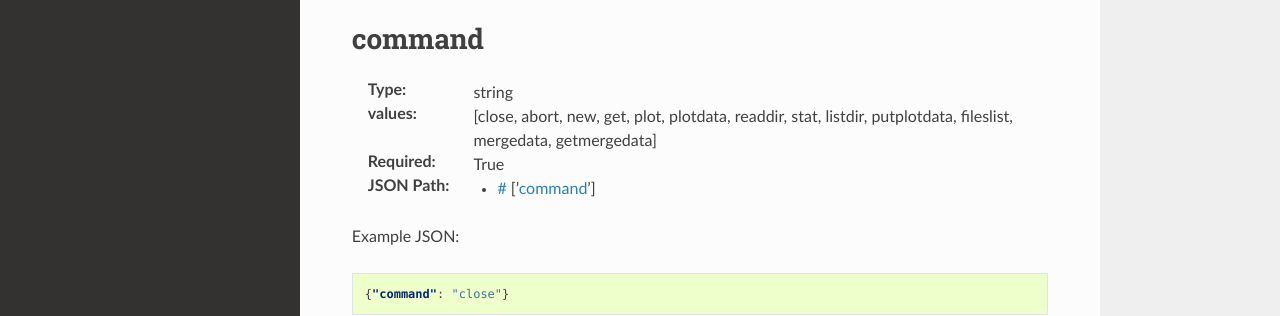
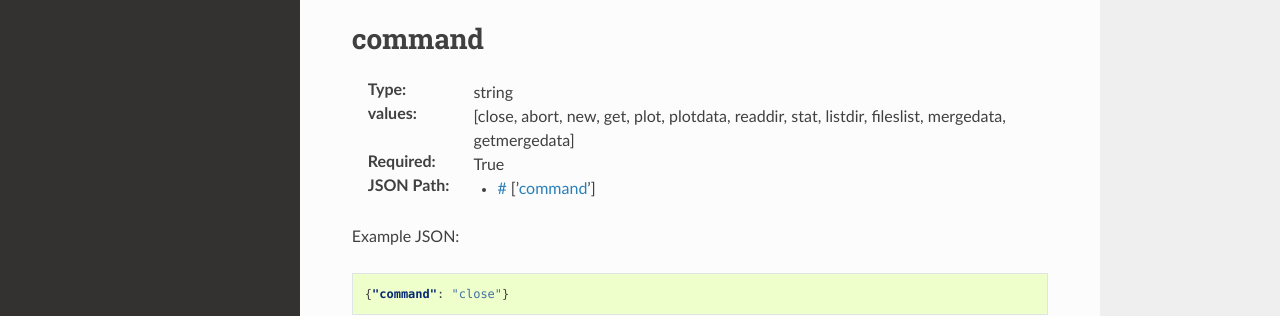
Before and after one commit to maxburian/SAXS_py3, a Sphinx documentation site: the page built from doc/SAXSLeashRequest.rst, in a window 1280 px wide and 900 px high. Shown: the part 422-738 px from the top of the window. Built offline with Sphinx 7.4.7 and the Read the Docs theme 2.0.0, drawn with Linux system fonts in a browser that asks for light colours.

Commit message:
docu update

```diff
--- a/doc/SAXSLeashRequest.rst
+++ b/doc/SAXSLeashRequest.rst
@@ -34,7 +34,7 @@
 :Type:
   string
 :values:
-  [close, abort, new, get, plot, plotdata, readdir, stat, listdir, putplotdata, fileslist, mergedata, getmergedata]
+  [close, abort, new, get, plot, plotdata, readdir, stat, listdir, fileslist, mergedata, getmergedata]
 
 :Required:
   True
--- a/doc/SAXSSchema.rst
+++ b/doc/SAXSSchema.rst
@@ -425,7 +425,7 @@
 Slices
 -------------------------
 
-Slices are designed to analyse GISAXS data.It allows you to specify slices along the sensor axis and get intensity along :math:`q_x`,:math:`q_z` directions.
+Slices are designed to analyse GISAXS data.It allows you to specify slices along the sensor axis and get intensity along :math:`q_x`, :math:`q_z` directions.
 
 
 :Type:
--- a/doc/TheTools.rst
+++ b/doc/TheTools.rst
@@ -25,7 +25,7 @@
 
 .. command-output:: saxsconverter  --help
 
-If there is a  target file   and it is a valid :ref:`root`, the parsed values are added or updated in place.
+If there is a  target file and it is a valid :ref:`root`, the parsed values are added or updated in place.
 
 .. _plotchi:
 
--- a/doc/install.rst
+++ b/doc/install.rst
@@ -21,4 +21,4 @@
 
    python setup.py install
 
-This installs the Python module where it is found by Python, creates the command line tools and installs them on the system. Where that is, depends on the Python installation.  The setup script will also try to satisfy all the dependencies by downloading and installing them.
+This installs the Python module to the environment, creates the command line tools and installs them on the system. Where that is, depends on the Python installation.  The setup script will also try to satisfy all the dependencies by downloading and installing the missing packages.
```
Also changed, not shown: doc/Server.rst (+3 -9 lines), 2 other files.
